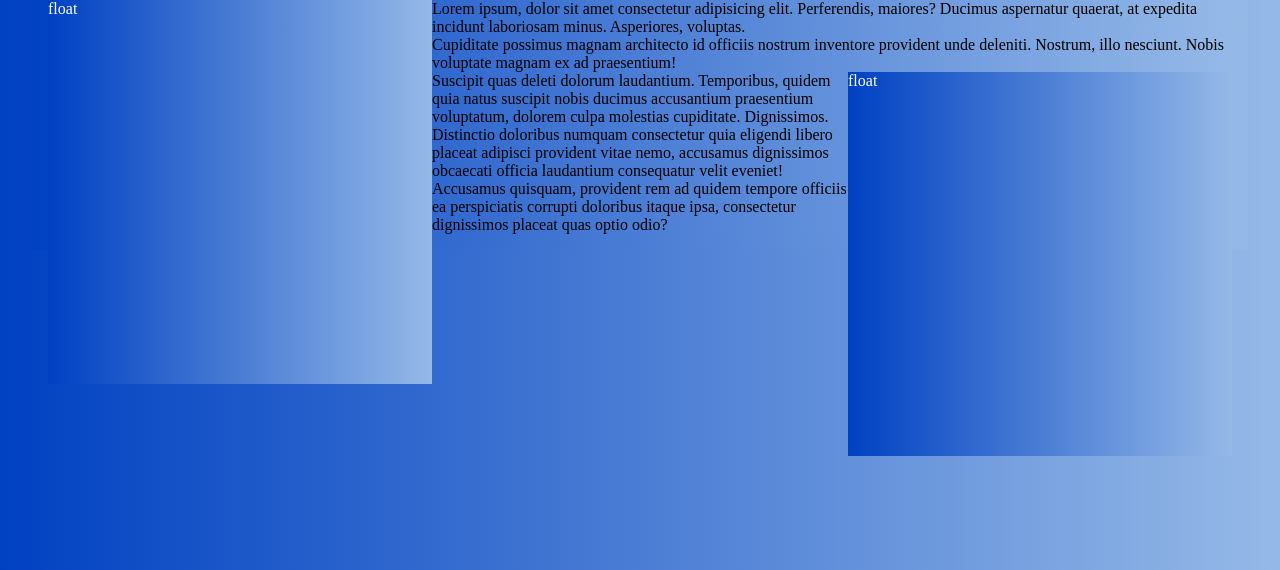
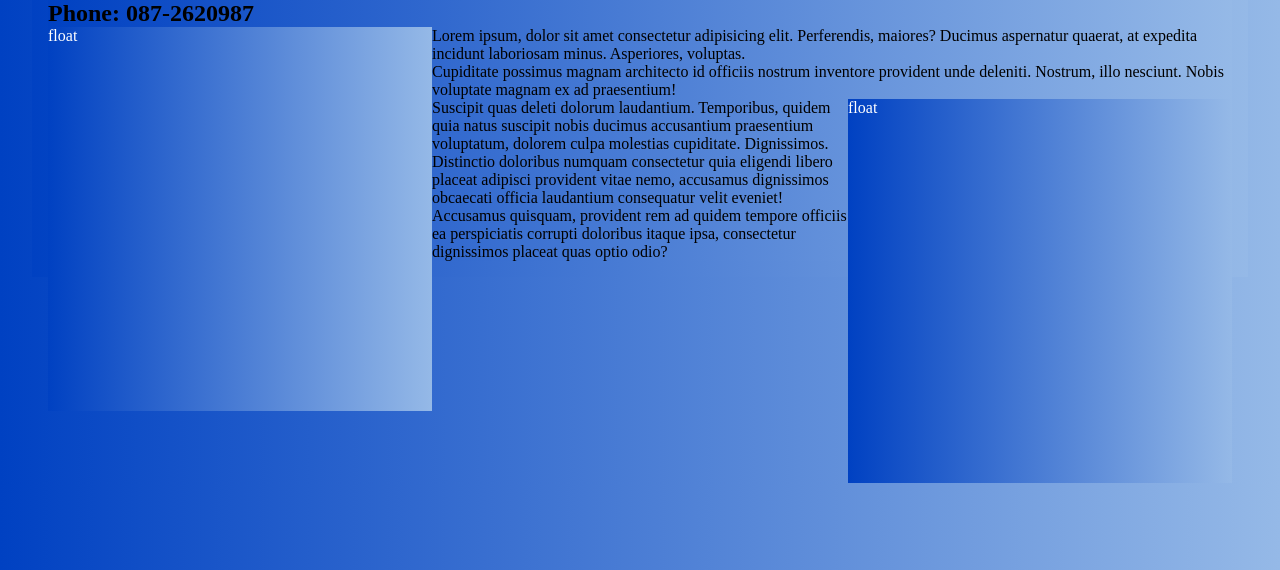
Before and after one commit to IPSBarry/OwenMc, a plain HTML site: page index.html in a window 1280 px wide. Shown: the part 230-800 px from the top of the page. Drawn offline with Linux system fonts and the light colour scheme.

Commit message:
Add files via upload

```diff
--- a/index.html
+++ b/index.html
@@ -9,6 +9,8 @@
 </head>
 
 <h1 class="h1">Owen McNamara</h1>
+
+<h2 class="h2">Phone: 087-2620987</h2>
 
 
 <body>
```
